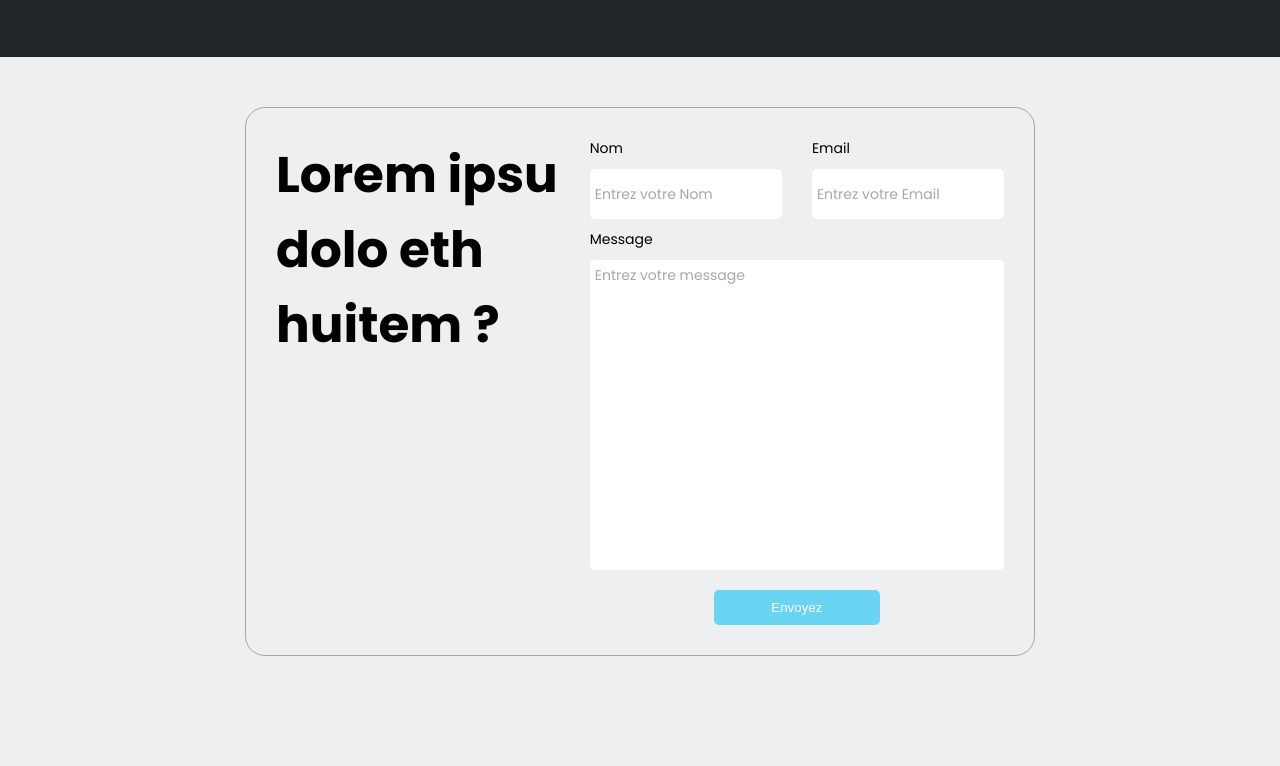
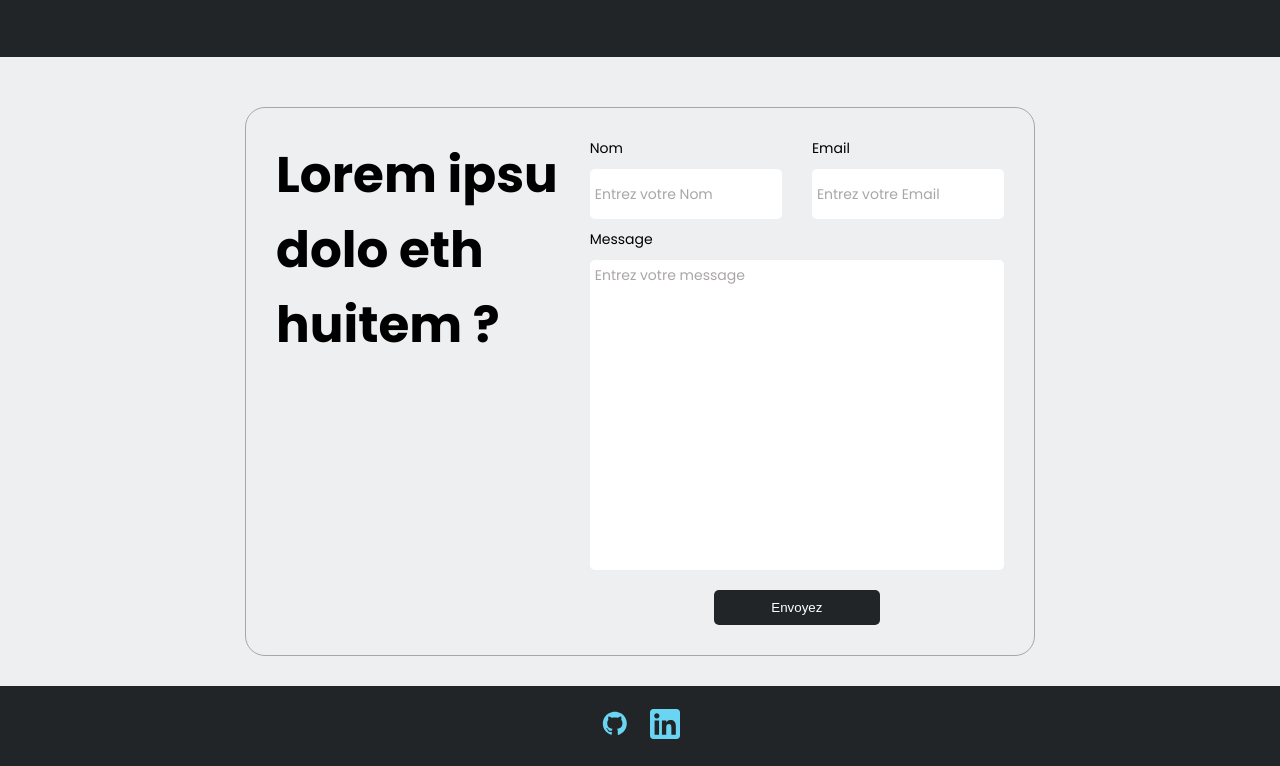
Before and after one commit to jpcouhe/Portfolio---HTML-SCSS-JS, a website: page index.html in a window 1280 px wide. Shown: the part 1923-2689 px from the top of the page. Before the commit the page ends 2609 px from the top, so only its background shows below. Drawn offline with nearby package versions, Linux system fonts and the light colour scheme.

Commit message:
Display footer

```diff
--- a/Scss/Base/_base.scss
+++ b/Scss/Base/_base.scss
@@ -80,7 +80,7 @@ svg {
     font-weight: 400;
 }
 
-.fs-1 {
+.fs-1rem {
     font-size: 1rem;
 }
 
--- a/Scss/Composants/_button.scss
+++ b/Scss/Composants/_button.scss
@@ -8,5 +8,5 @@
     outline: none;
     border: none;
     color: $white;
-    background-color: $primary;
+    background-color: $bgcolor_dark;
 }
--- /dev/null
+++ b/Scss/Layout/_footer.scss
@@ -0,0 +1,18 @@
+@use "../Utils/" as *;
+
+.footer_container {
+    background-color: $bgcolor_dark;
+    width: 100%;
+}
+
+.footer {
+    height: 80px;
+
+    ul {
+        height: 100%;
+
+        li {
+            margin: 0 10px;
+        }
+    }
+}
--- a/Scss/Layout/_header.scss
+++ b/Scss/Layout/_header.scss
@@ -15,7 +15,7 @@
     }
 
     &__name {
-        @include breakpoint(560px) {
+        @include breakpoint(600px) {
             font-size: 1.4rem;
         }
     }
@@ -26,9 +26,14 @@
         display: none;
     }
     li {
+        font-size: 1.4rem;
+
         margin: 0 5px;
         padding: 10px 5px;
         color: $text_color_light;
+        @include breakpoint(560px) {
+            padding: 10px 0px;
+        }
     }
 
     li:last-child {
@@ -36,12 +41,14 @@
         color: $white;
         border-radius: 5px;
         padding: 10px 30px;
+        @include breakpoint(560px) {
+            padding: 10px 20px;
+        }
     }
 }
 
 .menu_responsive {
     @include sm {
         display: flex;
-
     }
 }
--- a/index.html
+++ b/index.html
@@ -326,5 +326,49 @@
                     </form>
             </div>
         </section>
+        <footer class="footer_container">
+            <div class="section_container footer">
+                <ul class="d-flex flex-align-items-center flex-justify-content-center">
+                    <li>
+                        <a href="#">
+                        <svg version="1.1" id="Layer_1" xmlns="http://www.w3.org/2000/svg" xmlns:xlink="http://www.w3.org/1999/xlink" x="0px" y="0px"
+                        viewBox="0 0 54 54" style="enable-background:new 0 0 54 54;" xml:space="preserve">
+                   <style type="text/css">
+                       .st0{fill:none;}
+                   </style>
+                   <g>
+                       <rect x="-0.2" y="0.1" class="st0" width="53.8" height="53.4"/>
+                       <path fill="#69d5f2" d="M15.9,7.7c3.3-1.9,6.9-2.9,10.8-2.9c3.9,0,7.5,1,10.8,2.9s5.9,4.5,7.8,7.8c1.9,3.3,2.9,6.9,2.9,10.8
+                           c0,4.7-1.4,8.9-4.1,12.6c-2.7,3.7-6.2,6.3-10.6,7.7c-0.5,0.1-0.9,0-1.1-0.2c-0.2-0.2-0.4-0.5-0.4-0.8c0-0.1,0-0.8,0-2.1
+                           s0-2.6,0-3.8c0-1.8-0.5-3.1-1.5-4c1.1-0.1,2-0.3,2.9-0.5c0.8-0.2,1.7-0.6,2.6-1.1c0.9-0.5,1.7-1.1,2.3-1.9c0.6-0.7,1.1-1.7,1.5-2.9
+                           s0.6-2.6,0.6-4.2c0-2.2-0.7-4.1-2.2-5.7c0.7-1.7,0.6-3.6-0.2-5.7c-0.5-0.2-1.3-0.1-2.3,0.3c-1,0.4-1.8,0.8-2.6,1.2L32,15.9
+                           c-1.7-0.5-3.5-0.7-5.4-0.7c-1.8,0-3.6,0.2-5.4,0.7c-0.3-0.2-0.7-0.5-1.2-0.8c-0.5-0.3-1.3-0.7-2.3-1.1c-1.1-0.4-1.9-0.5-2.4-0.4
+                           c-0.8,2.1-0.9,4-0.2,5.7C13.7,21,13,22.9,13,25.1c0,1.6,0.2,3,0.6,4.2c0.4,1.2,0.9,2.2,1.5,2.9c0.6,0.7,1.3,1.4,2.2,1.9
+                           c0.9,0.5,1.8,0.9,2.6,1.1c0.8,0.2,1.8,0.4,2.9,0.5c-0.7,0.7-1.2,1.6-1.4,2.9c-0.4,0.2-0.8,0.3-1.3,0.4c-0.4,0.1-1,0.1-1.6,0.1
+                           s-1.2-0.2-1.8-0.6c-0.6-0.4-1.1-1-1.5-1.7c-0.4-0.6-0.8-1.1-1.4-1.5c-0.5-0.4-1-0.6-1.4-0.7l-0.6-0.1c-0.4,0-0.7,0-0.8,0.1
+                           c-0.1,0.1-0.2,0.2-0.1,0.3s0.1,0.3,0.3,0.4c0.1,0.1,0.2,0.2,0.4,0.3l0.2,0.1c0.4,0.2,0.8,0.5,1.2,1.1c0.4,0.5,0.7,1,0.9,1.4
+                           l0.3,0.6c0.2,0.7,0.7,1.3,1.2,1.7c0.6,0.4,1.2,0.7,1.9,0.8c0.7,0.1,1.3,0.2,1.9,0.2c0.6,0,1.1,0,1.5-0.1l0.6-0.1c0,0.7,0,1.5,0,2.5
+                           c0,0.9,0,1.4,0,1.5c0,0.3-0.1,0.6-0.4,0.8c-0.2,0.2-0.6,0.3-1.1,0.2c-4.3-1.4-7.8-4-10.6-7.7s-4.1-7.9-4.1-12.6
+                           c0-3.9,1-7.5,2.9-10.8C10,12.2,12.6,9.6,15.9,7.7z M13.3,35.6c0.1-0.1,0-0.2-0.2-0.3c-0.2-0.1-0.3,0-0.4,0.1
+                           c-0.1,0.1,0,0.2,0.2,0.3C13.1,35.8,13.3,35.8,13.3,35.6z M14.2,36.6c0.1-0.1,0.1-0.2-0.1-0.4c-0.2-0.2-0.3-0.2-0.4-0.1
+                           c-0.1,0.1-0.1,0.2,0.1,0.4C13.9,36.7,14.1,36.7,14.2,36.6z M15,37.8c0.2-0.1,0.2-0.3,0-0.5c-0.1-0.2-0.3-0.3-0.5-0.2
+                           c-0.2,0.1-0.2,0.3,0,0.5S14.9,37.9,15,37.8z M16.2,39c0.1-0.1,0.1-0.3-0.1-0.5c-0.2-0.2-0.4-0.3-0.6-0.1c-0.2,0.1-0.1,0.3,0.1,0.5
+                           C15.9,39.1,16.1,39.1,16.2,39z M17.8,39.7c0.1-0.2-0.1-0.4-0.4-0.4c-0.3-0.1-0.5,0-0.5,0.2c-0.1,0.2,0,0.3,0.4,0.4
+                           C17.5,40,17.7,39.9,17.8,39.7z M19.6,39.8c0-0.2-0.2-0.3-0.5-0.3c-0.3,0-0.4,0.1-0.4,0.3c0,0.2,0.2,0.3,0.5,0.3
+                           C19.4,40.1,19.6,40,19.6,39.8z M21.2,39.5c0-0.2-0.2-0.3-0.5-0.3c-0.3,0.1-0.4,0.2-0.4,0.4c0,0.2,0.2,0.3,0.5,0.2
+                           C21.1,39.9,21.2,39.7,21.2,39.5z"/>
+                   </g>
+                   </svg>
+                        </a>
+                    </li>
+                    <li>
+                        <a href="#">
+                            <svg height="72" viewBox="0 0 72 72" width="72" xmlns="http://www.w3.org/2000/svg"><g fill="#333" fill-rule="evenodd"><path d="M8,72 L64,72 C68.418278,72 72,68.418278 72,64 L72,8 C72,3.581722 68.418278,-8.11624501e-16 64,0 L8,0 C3.581722,8.11624501e-16 -5.41083001e-16,3.581722 0,8 L0,64 C5.41083001e-16,68.418278 3.581722,72 8,72 Z" fill="#69d5f2"/><path d="M62,62 L51.315625,62 L51.315625,43.8021149 C51.315625,38.8127542 49.4197917,36.0245323 45.4707031,36.0245323 C41.1746094,36.0245323 38.9300781,38.9261103 38.9300781,43.8021149 L38.9300781,62 L28.6333333,62 L28.6333333,27.3333333 L38.9300781,27.3333333 L38.9300781,32.0029283 C38.9300781,32.0029283 42.0260417,26.2742151 49.3825521,26.2742151 C56.7356771,26.2742151 62,30.7644705 62,40.051212 L62,62 Z M16.349349,22.7940133 C12.8420573,22.7940133 10,19.9296567 10,16.3970067 C10,12.8643566 12.8420573,10 16.349349,10 C19.8566406,10 22.6970052,12.8643566 22.6970052,16.3970067 C22.6970052,19.9296567 19.8566406,22.7940133 16.349349,22.7940133 Z M11.0325521,62 L21.769401,62 L21.769401,27.3333333 L11.0325521,27.3333333 L11.0325521,62 Z" fill="#222527"/></g>
+                            </svg>
+                        </a>
+                    </li>
+                </ul>
+            </div>
+        </footer>
     </body>
 </html>
--- a/style.scss
+++ b/style.scss
@@ -4,4 +4,5 @@
 @use "Scss/Layout/technologies";
 @use "Scss/Layout/project";
 @use "Scss/Layout/contact";
+@use "Scss/Layout/footer";
 @use "Scss/Composants/button";
```
Also changed, not shown: css/style.css, images/GitHub_font_awesome.svg (added), images/LinkedIn_icon.svg (added), 1 other file.
